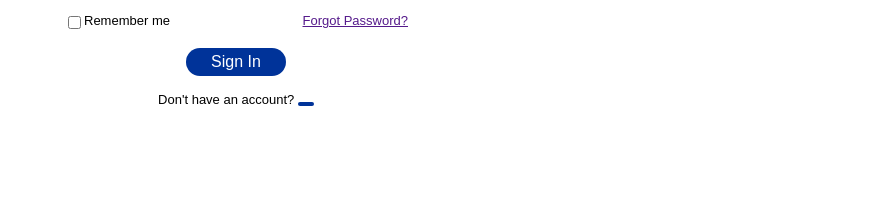
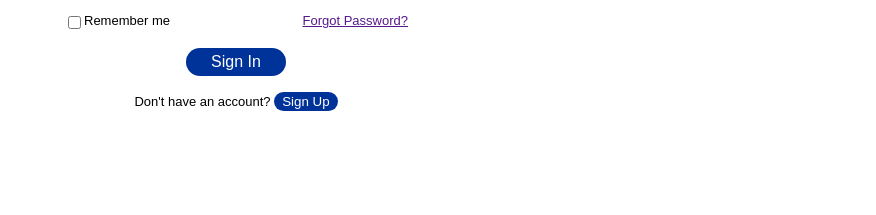
Before and after one commit to afreedshaik7/Sign-In-Webpage, a plain HTML site: page index.html in a window 1280 px wide. Shown: the part 263-478 px from the top of the page, 404-1280 px from the left. Drawn offline with Linux system fonts and the light colour scheme.

Commit message:
Update index.html

```diff
--- a/index.html
+++ b/index.html
@@ -32,7 +32,7 @@
 		</tr>
 		<tr>
 			<td>
-				<center><small style = "font-size : 13">Don't have an account? <a href = "https://registrationform0.netlify.app/"><button style = "background-color : #003399 ; color : white ; border : 1px  #003399 ;font-family : Arial ; padding : 2px 8px 2px 8px ;border-radius : 20px " value = "Sign Up"></button></a></center>
+				<center><small style = "font-size : 13">Don't have an account? <a href = "https://registrationform0.netlify.app/"><input type="button" style = "background-color : #003399 ; color : white ; border : 1px  #003399 ;font-family : Arial ; padding : 2px 8px 2px 8px ;border-radius : 20px " value = "Sign Up"></a></center>
 			</td>
 		</tr>
 	</table>
```
